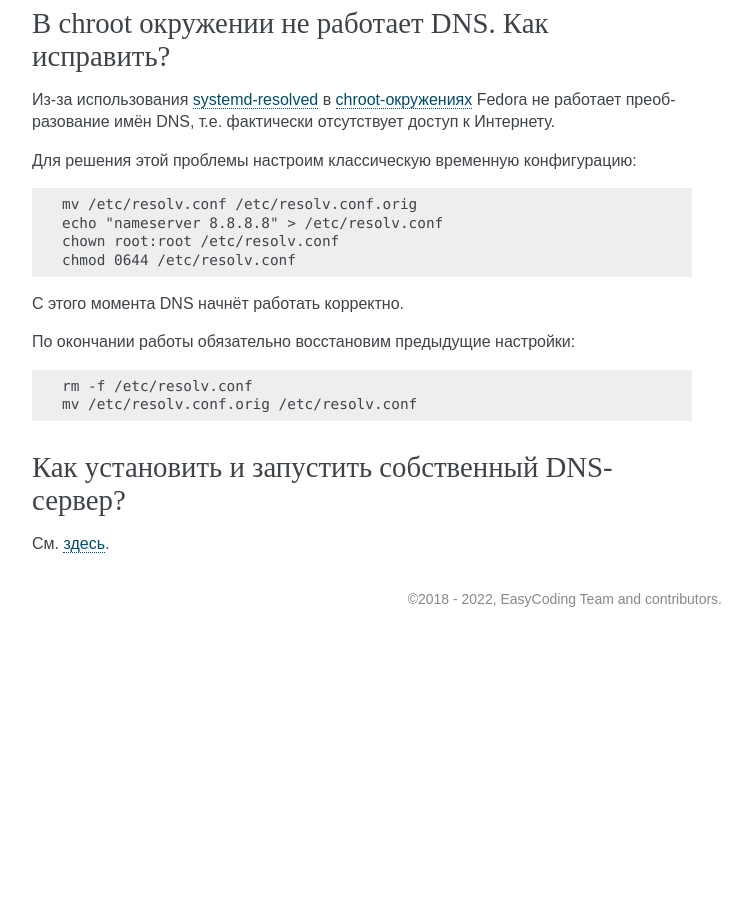
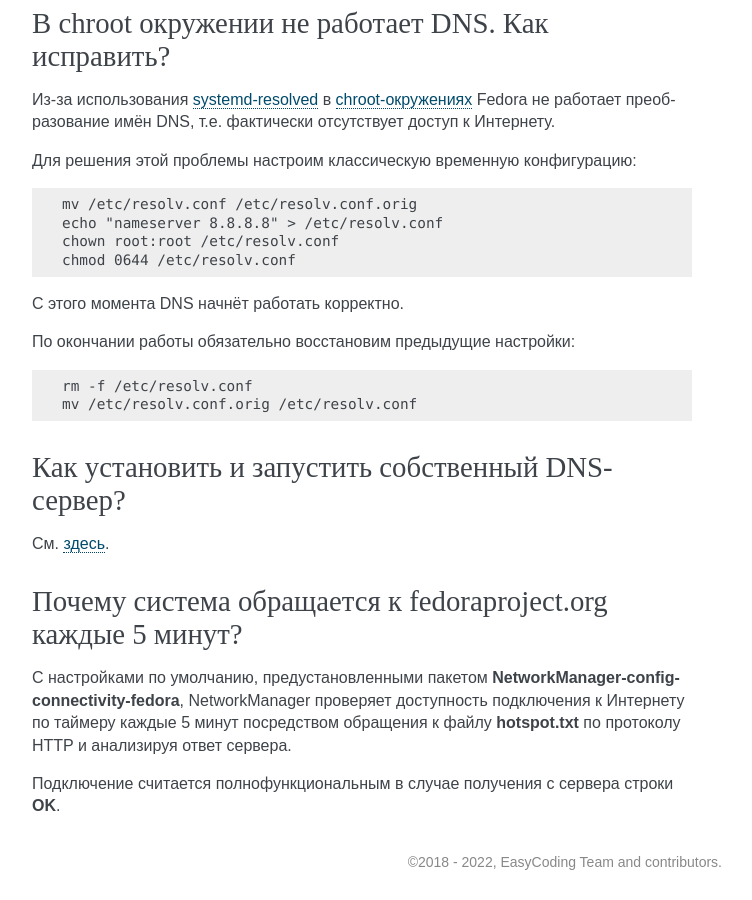
Before and after one commit to RussianFedora/FAQ, a Sphinx documentation site: the page built from source/networking.rst, in a window 1280 px wide and 900 px high, scrolled down 13237 px. Shown: the whole window, without its empty margins (388-1140 px from the left). Built offline with Sphinx 7.4.7, drawn with Linux system fonts in a browser that asks for light colours; comment, search, counter and statistics services are not loaded; before the commit the page ends 13874 px from its top, so only the background shows below that; some of the changed text lies outside the part shown.

Commit message:
Added a new question nm-connectivity-check.

```diff
--- a/source/networking.rst
+++ b/source/networking.rst
@@ -770,3 +770,13 @@
 =====================================================
 
 См. `здесь <https://www.easycoding.org/2021/05/03/podnimaem-dns-server-dnsmasq.html>`__.
+
+.. index:: network, ping, connectivity, privacy
+.. _nm-connectivity-check:
+
+Почему система обращается к fedoraproject.org каждые 5 минут?
+===============================================================
+
+С настройками по умолчанию, предустановленными пакетом **NetworkManager-config-connectivity-fedora**, NetworkManager проверяет доступность подключения к Интернету по таймеру каждые 5 минут посредством обращения к файлу **hotspot.txt** по протоколу HTTP и анализируя ответ сервера.
+
+Подключение считается полнофункциональным в случае получения с сервера строки **OK**.
```
